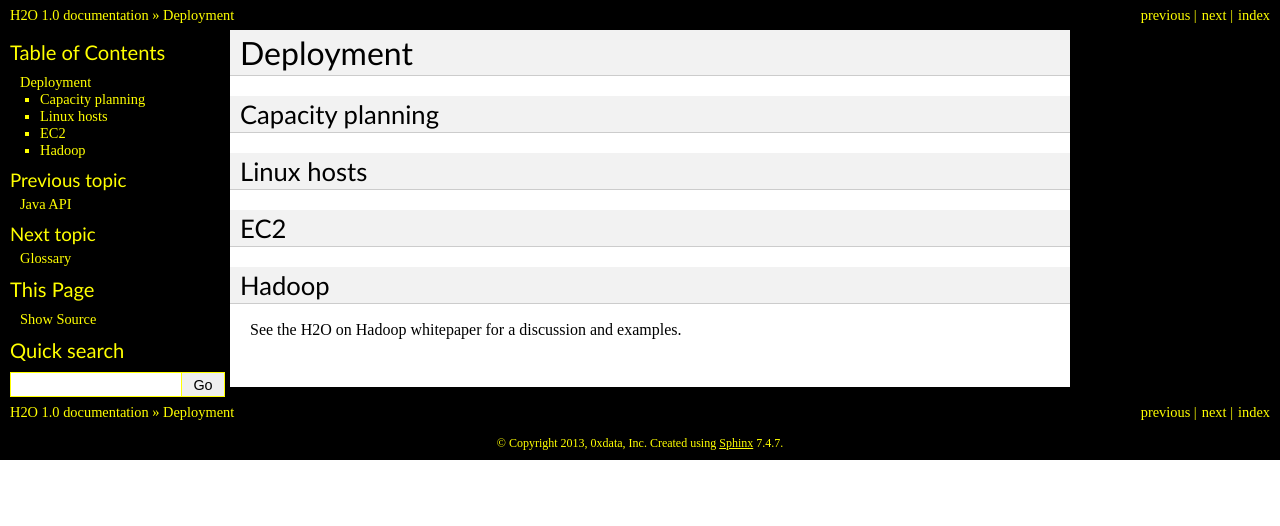
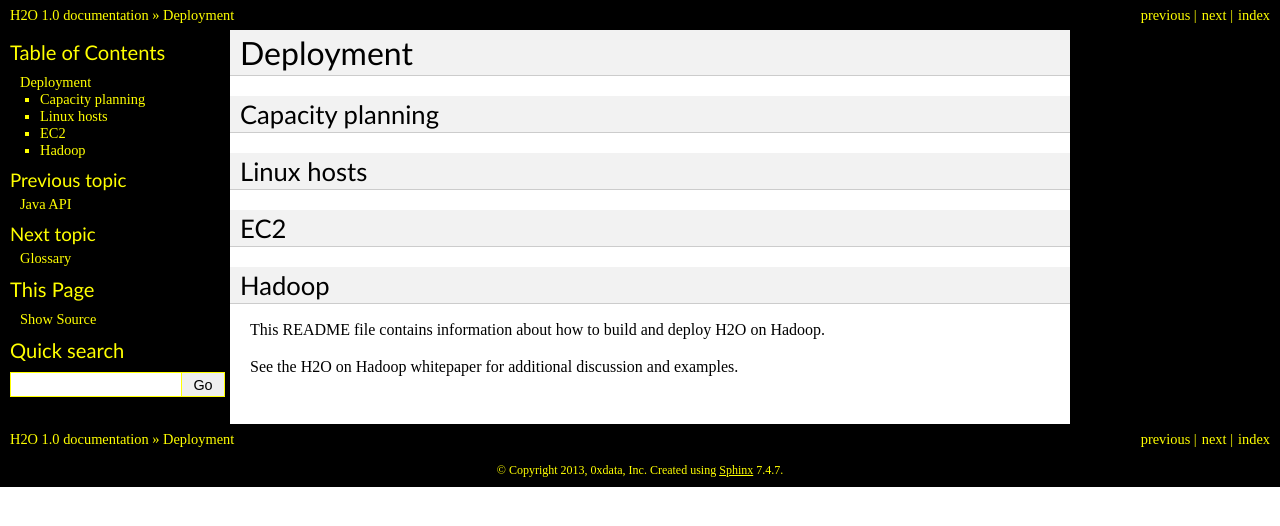
Before and after one commit to devinshields/h2odocs, a Sphinx documentation site: the page built from source/deployment/top.rst, in a window 1280 px wide. Shown: the top 526 px of the page. Built offline with Sphinx 7.4.7, drawn with Linux system fonts in a browser that asks for light colours; formulas are drawn with MathJax 3.

Commit message:
Add pointer to README.txt

```diff
--- a/source/deployment/top.rst
+++ b/source/deployment/top.rst
@@ -14,4 +14,6 @@
 Hadoop
 -------
 
-See the `H2O on Hadoop whitepaper <https://raw.github.com/0xdata/h2o/master/docs/h2oOnHadoopWhitepaper.pdf>`_ for a discussion and examples.
+This `README file <https://raw.github.com/0xdata/h2o/master/hadoop/README.txt>`_ contains information about how to build and deploy H2O on Hadoop.
+
+See the `H2O on Hadoop whitepaper <https://raw.github.com/0xdata/h2o/master/docs/h2oOnHadoopWhitepaper.pdf>`_ for additional discussion and examples.
```
